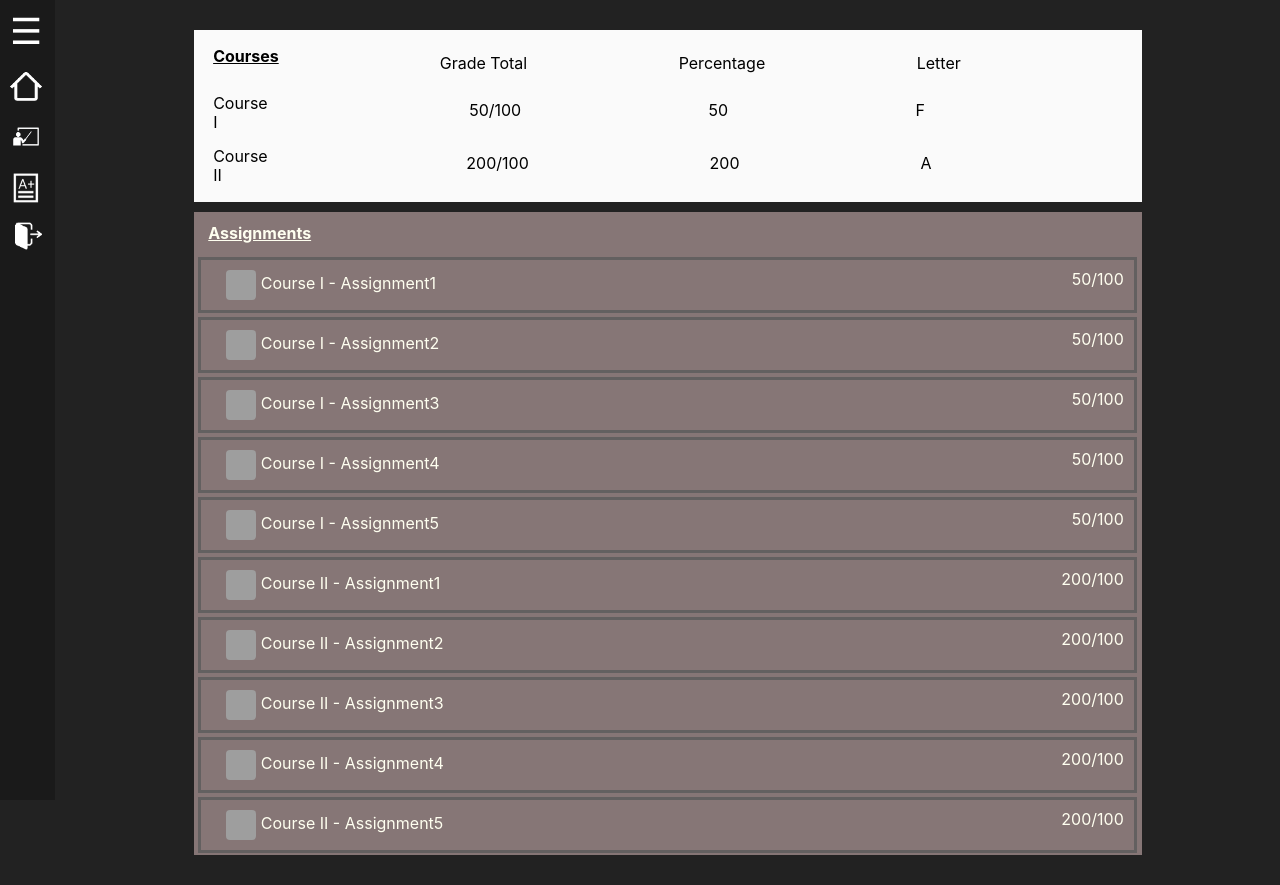
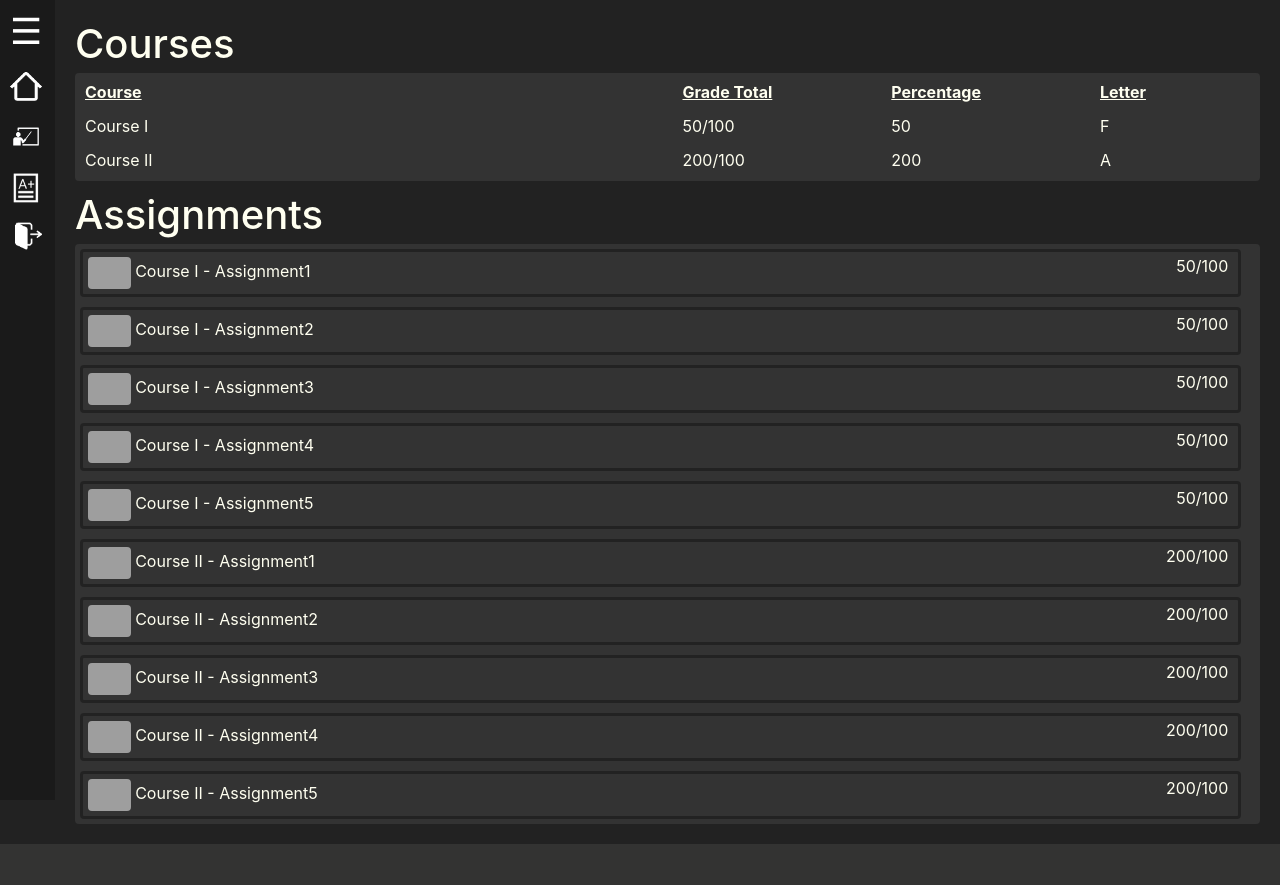
Before and after one commit to OC-Soft-Eng-Project-2-Team-2/Software-Engineering-Project-2-Team-2, a Django app: page /home/grades/ in a window 1280 px wide. After the commit the page ends 844 px from the top, so only its background shows below. Run offline with Django 3.2, Linux system fonts and the light colour scheme; some libraries are stand-ins or nearby versions; grey boxes are pictures that could not be loaded.

Commit message:
Integrated grades page

```diff
--- a/cms_project/cms_application/templates/base.html
+++ b/cms_project/cms_application/templates/base.html
@@ -105,8 +105,6 @@
 
     .dropdown-menu {
       background-color: #222;
-      color: ivory;
-      position: absolute;
       padding: 0;
     }
 
@@ -160,6 +158,10 @@
       line-height: 1.2;
     }
 
+    h1 {
+      margin-bottom: 5px;
+    }
+
     button,
     select {
       background-color: #222;
@@ -193,10 +195,14 @@
 
         <!-- HAMBURGER MENU-->
         <a href="javascript:void(0)" class="toggleBtn" onclick="toggleNav()">&#9776;</a>
+
+
         <a class="sideNavTopItem1" href="#" id="notificationDropdown" data-toggle="dropdown" aria-haspopup="true"
           aria-expanded="false">
           🕭
         </a>
+
+
         <div class="dropdown-menu" aria-labelledby="notificationDropdown">
           {% for item in notifications %}
           <a class="dropdown-item" href="#">item.description</a>
@@ -211,6 +217,20 @@
           <a class="dropdown-item" href="#">WUM 101 - Test Graded</a>
           <!-- END TEST DATA-->
         </div>
+
+        <div class="dropdown-menu" aria-labelledby="navbarDropdown">
+          {% for item in notifications %}
+          <a class="dropdown-item" href="/class/{{item.class}}">{{item.class}}</a>
+          {% empty %} {% endfor %}
+
+          <!-- TEST DATA BELOW REMOVE WHEN DATABASE IS READY-->
+          <a class="dropdown-item" href="/class">WUM 101</a>
+          <a class="dropdown-item" href="/class">WWE 210</a>
+          <a class="dropdown-item" href="/class">YEET 555</a>
+          <!-- END TEST DATA-->
+        </div>
+
+
         <img class="sideNavTopItem2" src="{% static "cms_application/account icon.png" %}" title="Account" href="#"
           id="notificationDropdown" data-toggle="dropdown" aria-haspopup="true" aria-expanded="false">
         </img>
--- a/cms_project/cms_application/templates/cms_application/grades.html
+++ b/cms_project/cms_application/templates/cms_application/grades.html
@@ -4,46 +4,31 @@
     .grade-detail-row {
         display: inline-flex;
         flex-direction: row;
-        padding: 10px;
-        margin-top: 2px;
-        margin-bottom: 2px;
-        width: 99%;
-        margin-left: 0.5%;
-        margin-right: 0.5%;
+        padding: 5px;
+        margin: 5px;
+        width: 98%;
     }
 
     .grade-body-row {
-        border: solid rgb(99, 96, 96);
-    }
-
-    .grade-col {
-        text-align: right;
+        border: solid #222;
+        border-radius: 0.25em;
     }
 
     #grade-summary {
-        background-color:rgb(250, 250, 250);
-        margin-left: 10%;
-        margin-right: 10%;
-        margin-top:10px;
+        background-color: #333;
+        padding: 10px;
+        border-radius: 0.25em;
+        display: grid;
+        grid-gap: 15px;
+        grid-template-columns: 50% auto auto auto;
         margin-bottom: 10px;
-        width: 80%;
-        padding: 10px;
     }
 
-    .grade-summary-row, .grade-summary-details {
+    .grade-summary-row,
+    .grade-summary-details {
         display: inline-flex;
         flex-direction: row;
-        justify-content: space-evenly;
-        padding: 5px;
-        margin-top: 2px;
-        margin-bottom: 2px;
-        width: 99%;
-        margin-left: 0.5%;
-        margin-right: 0.5%;
-    }
-
-    #grade-summary div {
-        color: black;
+        margin: 5px;
     }
 
     .header {
@@ -52,54 +37,54 @@
     }
 
     #grade-details {
-        background-color:rgb(134, 118, 118);
-        margin-left: 10%;
-        margin-right: 10%;
-        margin-top:10px;
-        margin-bottom: 10px;
-        width: 80%;
+        background-color: #333;
+        border-radius: 0.25em;
     }
 
-    .col>img {
-        height: 30px;
-        width: 30px;
+    .col {
+        display: inline-block;
+        padding: 0;
     }
 
+    .col * {
+        display: inline;
+    }
+
+    .col img {
+        height: 32px;
+        width: auto;
+        overflow: hidden;
+        border-radius: 0.25em;
+    }
+
+    .grade-col {
+        margin-right: 5px;
+    }
 </style>
 
 {% endblock styles %}
 {% block content %}
-    <div id="grades-container">
+<h1>Courses</h1>
 <div id="grade-summary">
-            <div class="grade-summary-row">
-                <div class="header">Courses</div>
-                <div class="grade-summary-details">
-                    <div>Grade Total</div>
-                    <div>Percentage</div>
-                    <div>Letter</div>
-                </div>
-            </div>
+    <div class="header">Course</div>
+    <div class="header">Grade Total</div>
+    <div class="header">Percentage</div>
+    <div class="header">Letter</div>
     {% for course in grades %}
-                <div class="grade-summary-row">
     <div>{{course.name}}</div>
-                    <div class="grade-summary-details">
     <div>{{course.grade}}</div>
     <div>{{course.percentage}}</div>
     <div>{{course.letter}}</div>
-                    </div>
-                </div>
     {% endfor %}
 </div>
+<h1>Assignments</h1>
 <div id="grade-details">
-            <div class="grade-detail-row">
-                <div class="grade-col header">Assignments</div>
-            </div>
     {% for course in grades %}
     {% for assignment in course.assignments %}
     <div class="grade-detail-row grade-body-row">
         <div class="col">
             <img src="https://i.pinimg.com/originals/51/c2/54/51c25482d801d6ff7f80deee727e13c6.png">
-                            {{course.name}} - {{assignment.name}}
+            <p>{{course.name}} - {{assignment.name}}</p>
         </div>
         <div class="grade-col">{{assignment.grade}}</div>
     </div>
```
Also changed, not shown: cms_project/cms_application/templates/cms_application/class.html (+7 -2 lines), cms_project/cms_application/templates/cms_application/home.html (+8 -4 lines). Lines whose indentation alone changed are shown as unchanged.
